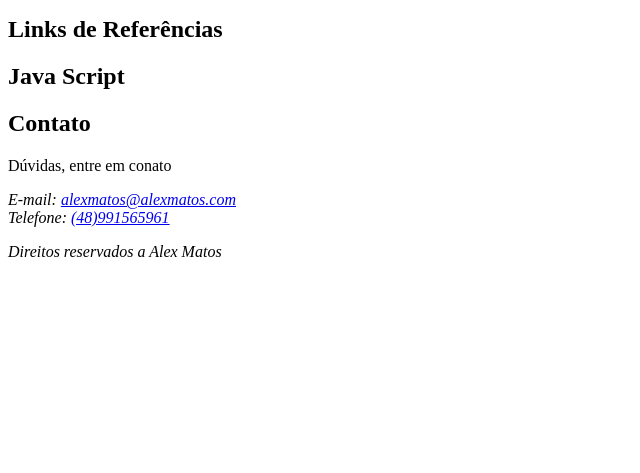
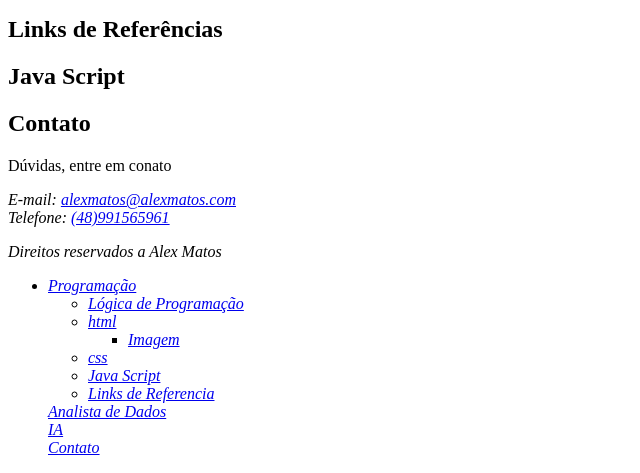
Before and after one commit to Alex-Matos-72/Portifolio, a plain HTML site: page index.html in a window 1280 px wide. Shown: the part 1412-1885 px from the top of the page, without its empty margins (0-640 px from the left). Before the commit the page ends 1689 px from the top, so only its background shows below. Drawn offline with Linux system fonts and the light colour scheme.

Commit message:
Update index.html

```diff
--- a/index.html
+++ b/index.html
@@ -137,6 +137,51 @@
 
                 <p>Direitos reservados a  Alex Matos</p>
 
+      <nav>
+        <ul>
+            <!-- Item pai: Programação -->
+            <li>
+                <a href="#programacao">Programação</a><br>
+                <!-- Lista filha: Sublinks de Programação -->
+                <ul>
+
+                    <li>
+                        <a href="#logica_de_programacao">Lógica de Programação</a>
+                    </li>
+
+                    <li>
+                        <a href="#html">html</a>
+
+                            <ul>
+                                <li>
+                                    <a href="#imagem">Imagem</a>
+                                </li>
+                            </ul>
+
+                    </li>
+
+                    <li>
+                        <a href="#css">css</a>
+                    </li>
+
+                    <li>
+                        <a href="#java_script">Java Script</a>
+                    </li>
+
+                    <li>
+                        <a href="#links_de_referencia">Links de Referencia</a>
+                    </li>
+
+                </ul>
+            </li>
+
+            <a href="#analista_de_dados">Analista de Dados</a><br>
+            <a href="#analista_de_ia">IA</a><br>
+            <a href="#contato">Contato</a>
+        </ul>
+
+    </nav>
+
             </address>
 
         </section>
```
